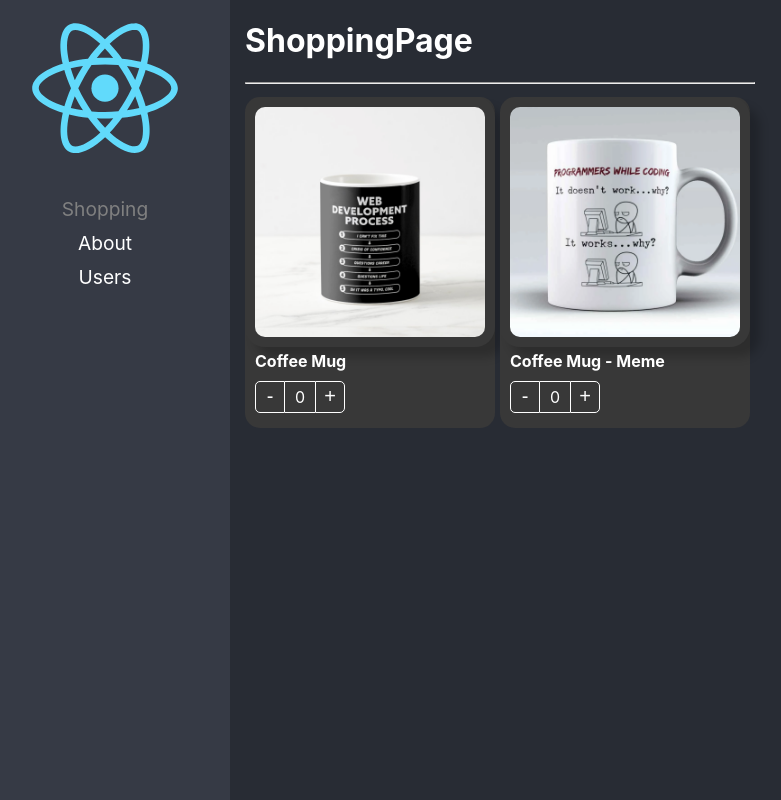
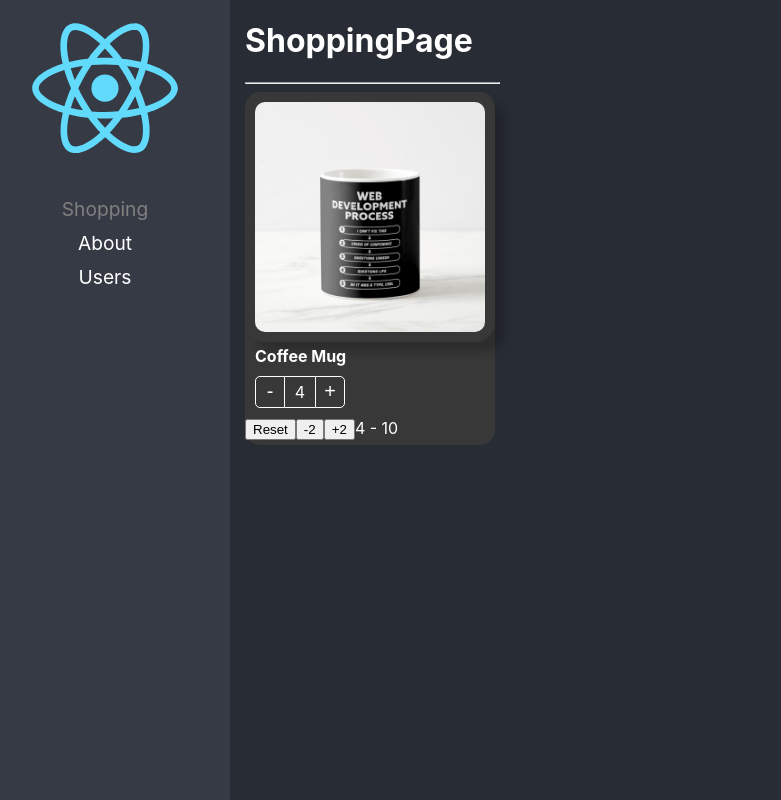
Before and after one commit to ehfloresGT/react-adv, a React (Create React App) app: page /home in a window 1280 px wide. Shown: the whole page, without its empty margins (20-801 px from the left). Built offline with nearby package versions, Linux system fonts and the light colour scheme.

Commit message:
commit final component state initializer

```diff
--- a/src/02-component-patterns/components/ProductButtons.tsx
+++ b/src/02-component-patterns/components/ProductButtons.tsx
@@ -1,4 +1,4 @@
-import { useContext } from 'react';
+import { useCallback, useContext } from 'react';
 import { ProductContext } from './ProductCard';
 
 import styles from '../styles/styles.module.css';
@@ -6,11 +6,17 @@
 export interface Props {
   className?: string;
   style?: React.CSSProperties;
+  maxCount?: number;
 }
 
 export const ProductButtons = ({className, style}: Props) => {
 
-  const { increaseBy, counter } = useContext(ProductContext);
+  const { increaseBy, counter, maxCount } = useContext(ProductContext);
+
+  const isMaxReached = useCallback(
+    () => !!maxCount && counter === maxCount,
+    [counter, maxCount],
+  );
 
   return (
     <div
@@ -24,7 +30,7 @@
       <div className={styles.countLabel}> {counter} </div>
       <button
         type='button'
-        className={styles.buttonAdd}
+        className={`${styles.buttonAdd} ${isMaxReached() && styles.disabled}`}
         onClick={() => increaseBy(1)}> + </button>
     </div>
   )
--- a/src/02-component-patterns/components/ProductCard.tsx
+++ b/src/02-component-patterns/components/ProductCard.tsx
@@ -1,7 +1,7 @@
 import { createContext } from 'react';
 
 import { useProduct } from '../hooks/useProduct';
-import { ProductContextProps, Product, onChangeArgs } from '../interfaces/interfaces';
+import { ProductContextProps, Product, onChangeArgs, InitialValues, ProductCardHandlers } from '../interfaces/interfaces';
 
 import styles from '../styles/styles.module.css';
 
@@ -10,25 +10,37 @@
 
 export interface Props {
   product: Product;
-  children?: React.ReactElement | React.ReactElement[];
+  // children?: React.ReactElement | React.ReactElement[];
+  children: (args: ProductCardHandlers) => JSX.Element;
   className?: string;
   style?: React.CSSProperties;
   onChange?: ( args: onChangeArgs ) => void;
   value?: number;
+  initialValues?: InitialValues;
 }
 
-export const ProductCard = ({ children, product, className, style, onChange, value }: Props) => {
+export const ProductCard = ({ children, product, className, style, onChange, value, initialValues }: Props) => {
 
-  const { counter, increaseBy } = useProduct({ onChange, product, value });
+  const { counter, increaseBy, maxCount, isMaxCountReached, reset } = useProduct({ onChange, product, value, initialValues });
 
   return (
     <Provider value={{
       counter,
       increaseBy,
+      maxCount,
       product
     }}>
       <div className={`${styles.productCard} ${className}`} style={style}>
-        { children }
+        {
+          children({
+            count: counter,
+            isMaxCountReached,
+            maxCount: initialValues?.maxCount,
+            product,
+            increaseBy,
+            reset,
+          })
+        }
       </div>
     </Provider>
   )
--- a/src/02-component-patterns/hooks/useProduct.ts
+++ b/src/02-component-patterns/hooks/useProduct.ts
@@ -1,25 +1,51 @@
-import { useEffect, useState } from 'react';
-import { Product, onChangeArgs } from '../interfaces/interfaces';
+import { useEffect, useRef, useState } from 'react';
+import { InitialValues, Product, onChangeArgs } from '../interfaces/interfaces';
 
 interface useProductArgs {
   product: Product;
   onChange?: (args: onChangeArgs) => void;
   value?: number;
+  initialValues?: InitialValues;
 }
 
-export const useProduct = ({ onChange, product, value = 0 }: useProductArgs) => {
+export const useProduct = ({ onChange, product, value = 0, initialValues }: useProductArgs) => {
 
-  const [counter, setCounter] = useState(value);
+  const [counter, setCounter] = useState<number>(initialValues?.count || value);
+
+  const isMounted = useRef(false);
 
   const increaseBy = (value: number) => {
-    const newValue = Math.max(counter + value, 0);
+
+    let newValue = Math.max(counter + value, 0);
+
+    if (initialValues?.maxCount) {
+      newValue = Math.min(newValue, initialValues.maxCount);
+    }
+
     setCounter(newValue);
+
     onChange && onChange({ count: newValue, product });
+
   };
 
+  const reset = () => {
+    setCounter(initialValues?.count || value);
+  }
+
   useEffect(() => {
+
+    if (!isMounted.current) return;
+    else isMounted.current = true;
+
     setCounter(value);
+
   }, [value]);
 
-  return {counter, increaseBy};
+  return {
+    counter,
+    isMaxCountReached: !!initialValues?.count && initialValues.maxCount === counter,
+    maxCount: initialValues?.maxCount,
+    increaseBy,
+    reset,
+  };
 }
--- a/src/02-component-patterns/pages/ShoppingPage.tsx
+++ b/src/02-component-patterns/pages/ShoppingPage.tsx
@@ -1,59 +1,42 @@
 import { ProductButtons, ProductCard, ProductImage, ProductTitle } from '../components';
-import { useShoppingCart } from '../hooks/useShoppingCart';
 import { products } from '../data/products';
 
 import '../styles/custom-styles.css';
 
+const product = products[0];
+
 export const ShoppingPage = () => {
-
-  const { shoppingCart, onProductCountChange } = useShoppingCart();
 
   return (
     <div>
       <h1>ShoppingPage</h1>
       <hr />
-      <div style={{
-        display: 'flex',
-        flexDirection: 'row',
-        flexWrap: 'wrap'
-      }}>
-
+      <ProductCard
+        key={product.id}
+        product={product}
+        className="bg-dark text-white"
+        initialValues={{
+          count: 4,
+          maxCount: 10,
+        }}
+      >
         {
-          products.map(product => (
-            <ProductCard
-              key={product.id}
-              product={product}
-              className="bg-dark text-white"
-              onChange={onProductCountChange}
-              value={ shoppingCart[product.id]?.count || 0 }
-            >
+          ({reset, count, isMaxCountReached, maxCount, increaseBy }) => (
+            <>
               <ProductImage className='custom-image' style={{boxShadow: '10px 10px 10px rgba(0,0,0,0.2)'}} />
               <ProductTitle className='text-bold' />
               <ProductButtons className='custom-buttons' />
-            </ProductCard>
-          ))
+
+              <button onClick={reset}>Reset</button>
+              <button onClick={() => increaseBy(-2)}> -2 </button>
+              {
+                (!isMaxCountReached && <button onClick={() => increaseBy(2)}> +2 </button>)
+              }
+              <span>{count} - {maxCount}</span>
+            </>
+          )
         }
-      </div>
-      <div className="shopping-cart">
-        {
-          Object.entries(shoppingCart).map(([key, product]) => (
-            <ProductCard
-              key={key}
-              product={product}
-              className="bg-dark text-white"
-              style={{width: "120px"}}
-              onChange={onProductCountChange}
-              value={product.count}
-            >
-              <ProductImage className='custom-image' style={{boxShadow: '10px 10px 10px rgba(0,0,0,0.2)'}} />
-              <ProductButtons
-                className='custom-buttons'
-                style={{display: 'flex', justifyContent: 'center'}}
-              />
-            </ProductCard>
-          ))
-        }
-      </div>
+      </ProductCard>
     </div>
   )
 }
--- a/src/02-component-patterns/styles/styles.module.css
+++ b/src/02-component-patterns/styles/styles.module.css
@@ -60,3 +60,9 @@
 .buttonAdd:hover {
     background-color: rgba(0, 0, 0, 0.1);
 }
+
+.disabled {
+    border-color: grey !important;
+    border-left: 1px solid white !important;
+    color: grey !important;
+}
```
Also changed, not shown: src/02-component-patterns/interfaces/interfaces.ts (+16 -1 lines).
